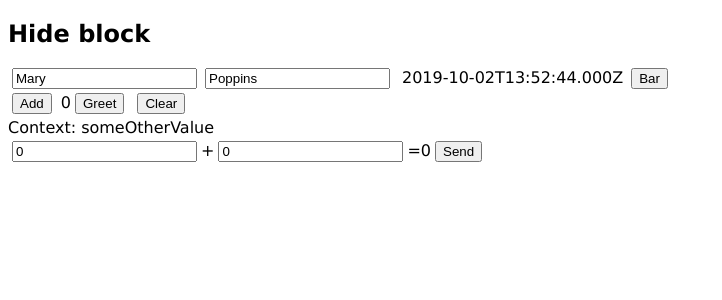
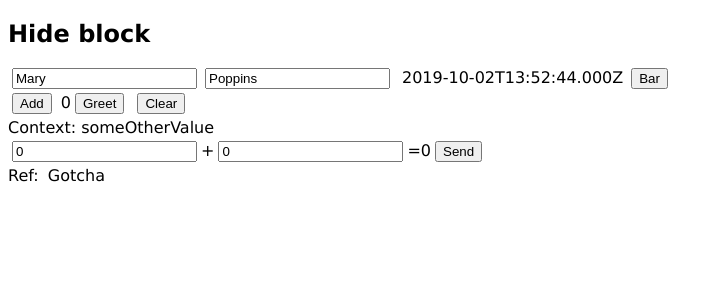
Before and after one commit to jambit/modern-react, a React (Vite) app: page / in a window 1280 px wide. Shown: the top 300 px of the page, without its empty margins (0-722 px from the left). Built offline with nearby package versions, Linux system fonts and the light colour scheme.

Commit message:
useRef 1

```diff
--- a/src/components/App/index.tsx
+++ b/src/components/App/index.tsx
@@ -3,6 +3,7 @@ import Stateful from '../Stateful';
 import NotRedux from '../NotRedux';
 import Contextual, { MyContext } from '../Contextual';
 import Memoization from '../Memoization';
+import Reference from '../Reference';
 
 export default () => (
     <div>
@@ -12,5 +13,6 @@ export default () => (
             <Contextual />
         </MyContext.Provider>
         <Memoization />
+        <Reference />
     </div>
 );
--- /dev/null
+++ b/src/components/Reference/index.tsx
@@ -0,0 +1,11 @@
+import React, { useRef, useEffect } from 'react';
+
+export default () => {
+    const ref = useRef<HTMLDivElement>();
+    useEffect(() => {
+        ref.current.textContent = 'Gotcha';
+    }, []);
+    return <div>
+        Ref: <span ref={ref} />
+    </div>
+}
```
